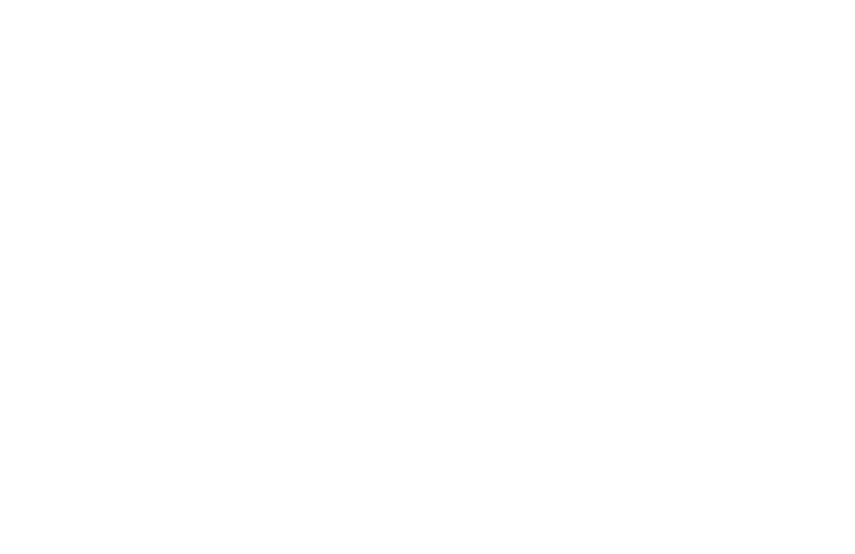
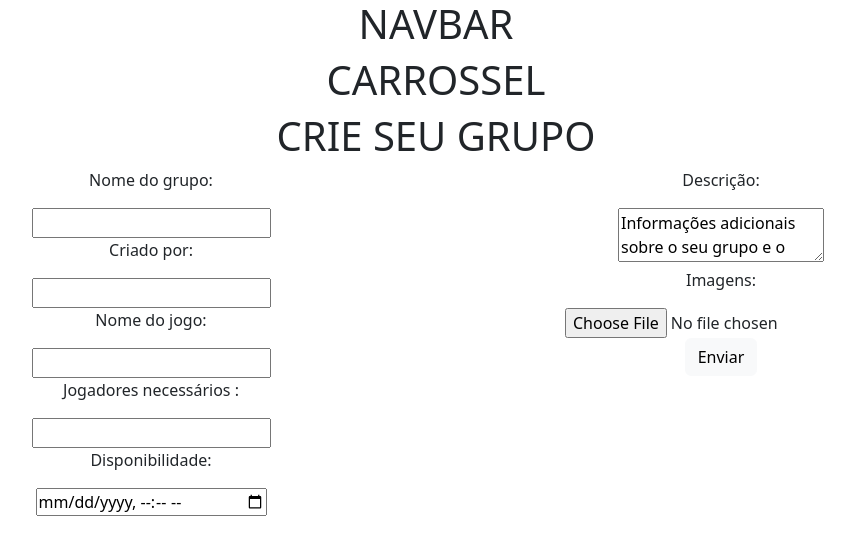
Before and after one commit to carolinabsr/bgfinder, a React (Create React App) app: page /group/create in a window 1280 px wide. Before the commit this address had no page. Shown: the top 554 px of the page, without its empty margins (204-1059 px from the left). Built offline with nearby package versions, Linux system fonts and the light colour scheme.

Commit message:
criação da estrutura da creatGroupPage e adicionada a rota para a página criada

```diff
--- a/package.json
+++ b/package.json
@@ -10,7 +10,7 @@
     "bootstrap": "^5.2.3",
     "react": "^18.2.0",
     "react-dom": "^18.2.0",
-    "react-router-dom": "^6.4.5",
+    "react-router-dom": "^6.5.0",
     "react-scripts": "5.0.1",
     "sweetalert2": "^11.6.15",
     "web-vitals": "^2.1.4"
--- a/src/App.js
+++ b/src/App.js
@@ -1,6 +1,7 @@
 import './App.css';
 import { Routes, Route } from 'react-router-dom'
-import HomePage from './pages/HomePage';
+import HomePage from './pages/HomePage'
+import CreateGroupPage from './pages/CreateGroupPage'
 
 
 function App() {
@@ -8,6 +9,7 @@
     <div className="App">
       <Routes>
         <Route path='/' element={ <HomePage /> } />
+        <Route path='/group/create' element={ <CreateGroupPage/> } />
       </Routes>
     </div>
   );
--- a/src/pages/CreateGroupPage.js
+++ b/src/pages/CreateGroupPage.js
@@ -0,0 +1,59 @@
+import {Link} from 'react-router-dom'
+import {useState, useEffect} from 'react'
+import axios from 'axios'
+
+const apiURL = 'https://ironrest.cyclic.app/bg_finder'
+
+const CreateGroupPage = () => {
+
+    const [groups, setGroups] = useState([])
+
+
+
+    return (
+
+        <div className="CreateGroupPage">
+            <h1>NAVBAR</h1>
+            <h1>CARROSSEL</h1>
+            <div className="container-fluid">
+                <h1>CRIE SEU GRUPO</h1>
+            </div>
+
+            <div class="container text-center">
+                <div class="row">
+                    <div class="col-6">
+                        <p>Nome do grupo:</p>
+                        <input type='text'></input>
+                        <p>Criado por:</p>
+                        <input type='text'></input>
+                        <p>Nome do jogo:</p>
+                        <input type='text'></input>
+                        <p>Jogadores necessários :</p>
+                        <input type='number'></input>
+                        <p>Disponibilidade:</p>
+                        <input type='datetime-local'></input>
+                    </div>
+
+                    <div class="col">
+                        <p>Descrição:</p>
+                            <form>
+                                <textarea>Informações adicionais sobre o seu grupo e o jogo </textarea>
+                            </form>
+
+                        <p>Imagens:</p>
+                        <input type="file" accept="image/*" />
+                        <div className='send-button'>
+                            <button type="button" className="btn btn-light">Enviar</button>
+                        </div>
+
+                    </div>
+                </div>
+            </div>
+
+
+        </div>
+
+    );
+}
+
+export default CreateGroupPage;
```
Also changed, not shown: 1 other file (tests, documents, lock files or other folders).
